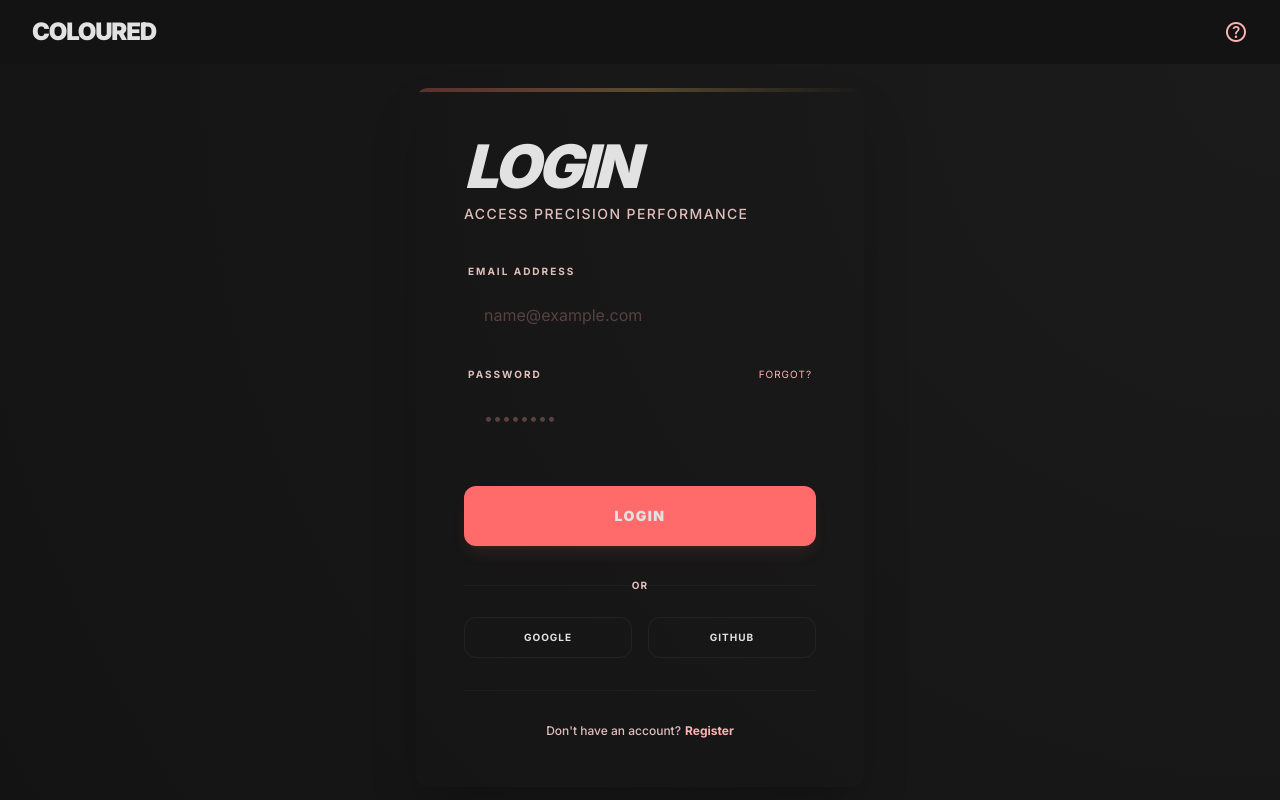
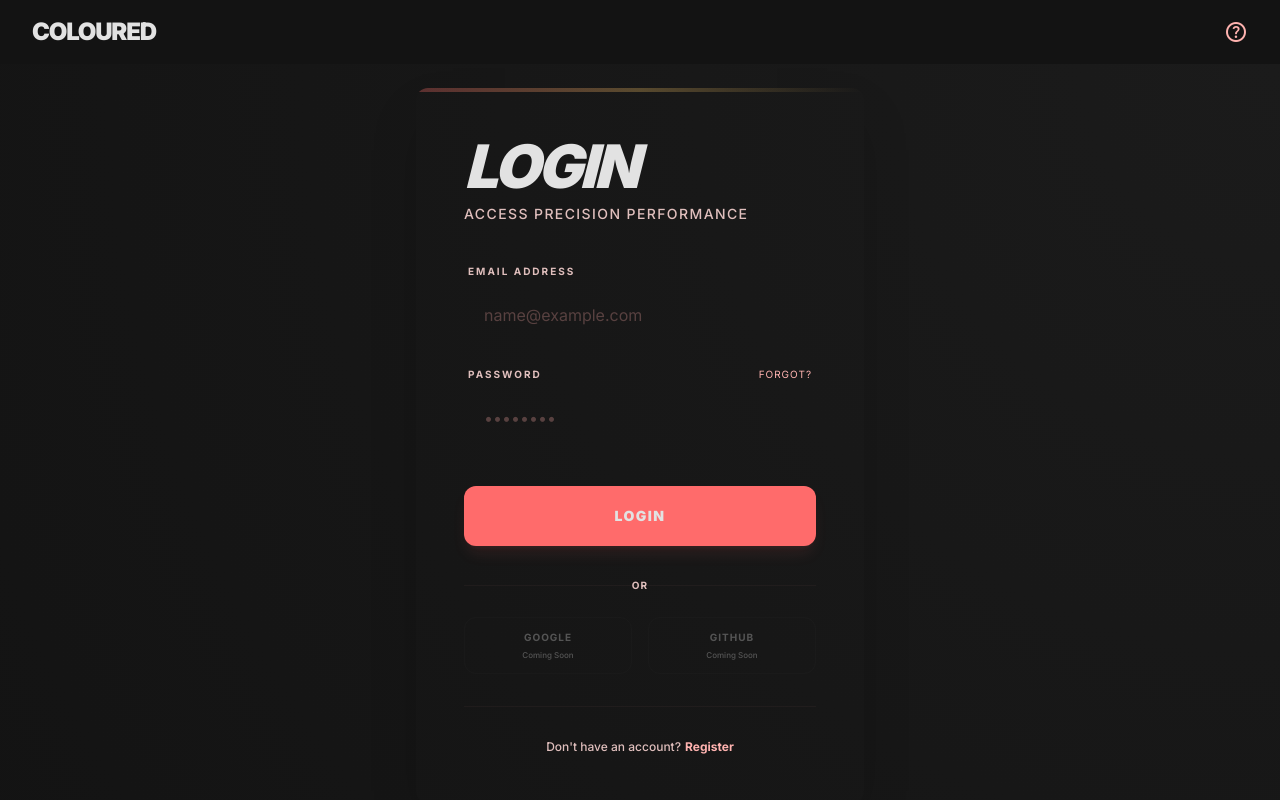
Before and after one commit to prathambalehosurr/heano, a Next.js app: page /login in a window 1280 px wide. Shown: the top 800 px of the page. Built offline with nearby package versions, Linux system fonts and the light colour scheme; no server answers.

Commit message:
feat: implement authentication page and initial game component structure

```diff
--- a/src/app/login/page.tsx
+++ b/src/app/login/page.tsx
@@ -190,17 +190,19 @@ export default function LoginPage() {
                 <div className="grid grid-cols-2 gap-4">
                   <button
                     type="button"
-                    onClick={() => signInWithOAuth("google")}
-                    className="flex items-center justify-center gap-2 py-3 bg-surface-container-lowest rounded-xl hover:bg-surface-container-highest transition-colors text-[10px] font-bold tracking-widest uppercase border border-white/5"
+                    disabled
+                    className="flex flex-col items-center justify-center gap-1 py-3 bg-surface-container-lowest rounded-xl text-[10px] font-bold tracking-widest uppercase border border-white/5 opacity-30 cursor-not-allowed"
                   >
                     Google
+                    <span className="text-[8px] tracking-normal normal-case font-medium">Coming Soon</span>
                   </button>
                   <button
                     type="button"
-                    onClick={() => signInWithOAuth("github")}
-                    className="flex items-center justify-center gap-2 py-3 bg-surface-container-lowest rounded-xl hover:bg-surface-container-highest transition-colors text-[10px] font-bold tracking-widest uppercase border border-white/5"
+                    disabled
+                    className="flex flex-col items-center justify-center gap-1 py-3 bg-surface-container-lowest rounded-xl text-[10px] font-bold tracking-widest uppercase border border-white/5 opacity-30 cursor-not-allowed"
                   >
                     GitHub
+                    <span className="text-[8px] tracking-normal normal-case font-medium">Coming Soon</span>
                   </button>
                 </div>
               </>
--- a/src/app/page.tsx
+++ b/src/app/page.tsx
@@ -1,7 +1,27 @@
 "use client";
 
+import { useEffect } from "react";
+import { useRouter } from "next/navigation";
+import { useAuth } from "@/lib/auth-context";
 import { Game } from "@/components/Game";
 
 export default function Home() {
+  const { user, loading } = useAuth();
+  const router = useRouter();
+
+  useEffect(() => {
+    if (!loading && !user) {
+      router.replace("/login");
+    }
+  }, [user, loading, router]);
+
+  if (loading || !user) {
+    return (
+      <div className="bg-[#131313] text-[#e2e2e2] min-h-screen flex items-center justify-center">
+        <div className="opacity-50 tracking-[0.2em] uppercase text-sm animate-pulse">Loading...</div>
+      </div>
+    );
+  }
+
   return <Game />;
 }
```
Also changed, not shown: src/components/Game.tsx (+20 -7 lines).
